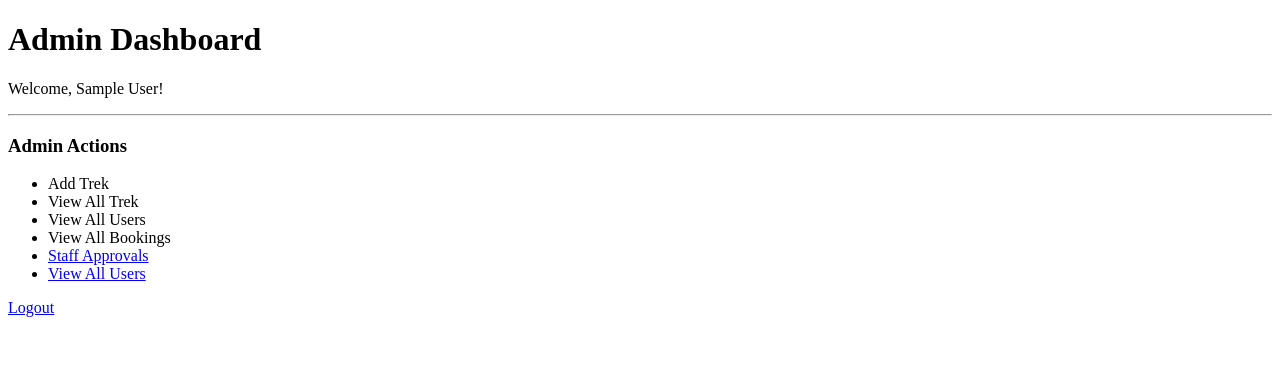
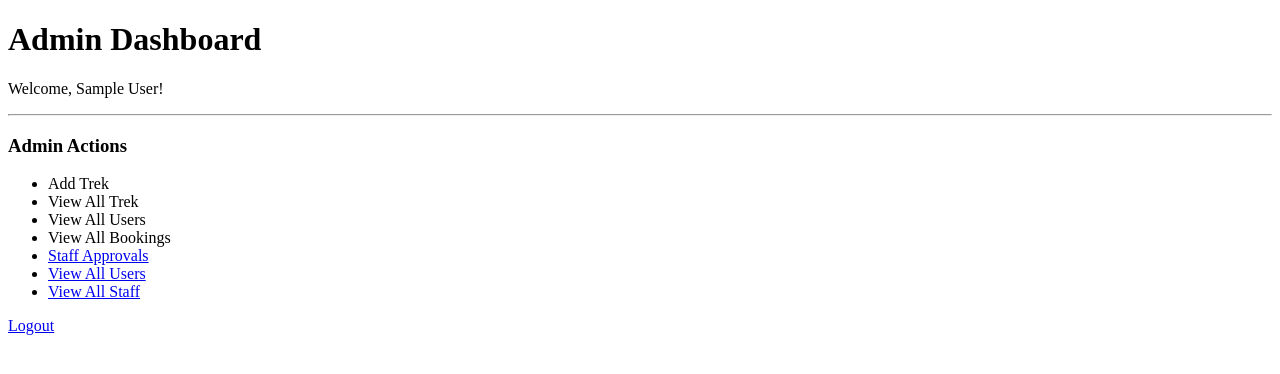
Before and after one commit to 25f2009120/trekking-management-application, a Flask app: page /admin/dashboard in a window 1280 px wide. Shown: the part 26-400 px from the top of the page. Run offline with Flask 3, Linux system fonts and the light colour scheme; the visitor is signed in with stand-in values (Sample User, id 1); tables that the repository leaves empty hold one stand-in row (values such as "Sample post").

Commit message:
Add blacklist for staff

```diff
--- a/app.py
+++ b/app.py
@@ -163,6 +163,56 @@ def approve_staff(user_id):
 
     return redirect(url_for("staff_approvals"))
 
+@app.route("/admin/staff")
+def admin_staff():
+    if "user_id" not in session:
+        return redirect(url_for("login"))
+
+    if session["role"] != "admin":
+        return redirect(url_for("login"))
+
+    staff = User.query.filter_by(role="staff").all()
+
+    return render_template("admin/staff.html", staff=staff)
+
+@app.route("/admin/blacklist-staff/<int:user_id>")
+def blacklist_staff(user_id):
+    if "user_id" not in session:
+        return redirect(url_for("login"))
+
+    if session["role"] != "admin":
+        return redirect(url_for("login"))
+
+    staff = User.query.get(user_id)
+
+    if staff:
+        staff.is_blacklisted = True
+        db.session.commit()
+        flash("Staff blacklisted")
+    else:
+        flash("Staff not found")
+
+    return redirect(url_for("admin_staff"))
+
+@app.route("/admin/unblacklist-staff/<int:user_id>")
+def unblacklist_staff(user_id):
+    if "user_id" not in session:
+        return redirect(url_for("login"))
+
+    if session["role"] != "admin":
+        return redirect(url_for("login"))
+
+    staff = User.query.get(user_id)
+
+    if staff:
+        staff.is_blacklisted = False
+        db.session.commit()
+        flash("Staff unblacklisted")
+    else:
+        flash("Staff not found")
+
+    return redirect(url_for("admin_staff"))
+
 @app.route("/admin/users")
 def admin_users():
     if "user_id" not in session:
@@ -171,7 +221,7 @@ def admin_users():
     if session["role"] != "admin":
         return redirect(url_for("login"))
 
-    uses = User.query.filter_by(role="user").all()
+    users = User.query.filter_by(role="user").all()
 
     return render_template("admin/users.html", users=users)
 
--- a/templates/admin/dashboard.html
+++ b/templates/admin/dashboard.html
@@ -23,6 +23,9 @@
         <li>
             <a href="{{ url_for('admin_users') }}">View All Users</a>
         </li>
+        <li>
+            <a href="{{ url_for('admin_staff') }}">View All Staff</a>
+        </li>
     </ul>
 
     <a href="{{ url_for('logout') }}">
--- a/templates/admin/users.html
+++ b/templates/admin/users.html
@@ -6,7 +6,7 @@
 
     <h2>All Users</h2>
 
-    {% if Users %}
+    {% if users %}
 
         <table>
             <tr>
@@ -17,7 +17,7 @@
                 <th>Action</th>
             </tr>
 
-            {% for user in Users %}
+            {% for user in users %}
 
             <tr>
                 <td>{{ user.name }}</td>
```
Also changed, not shown: templates/admin/staff.html (added, +64 -0 lines).
